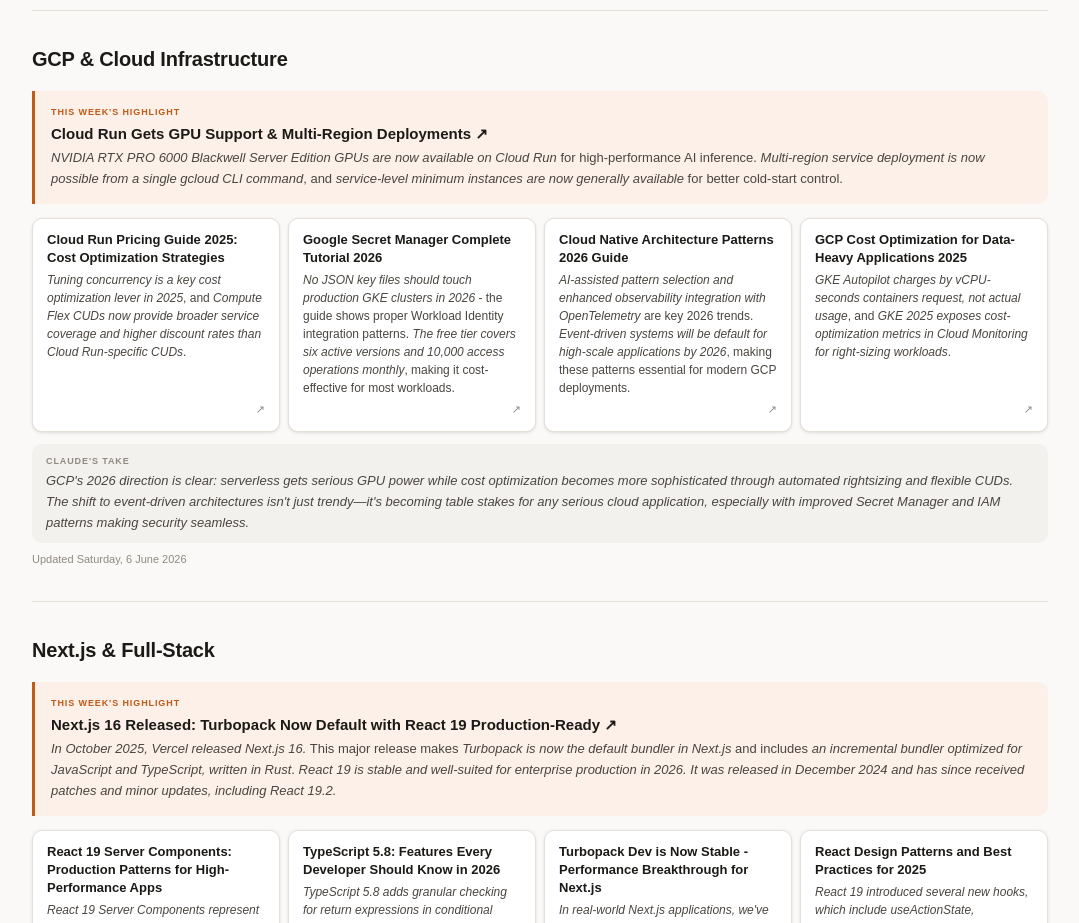
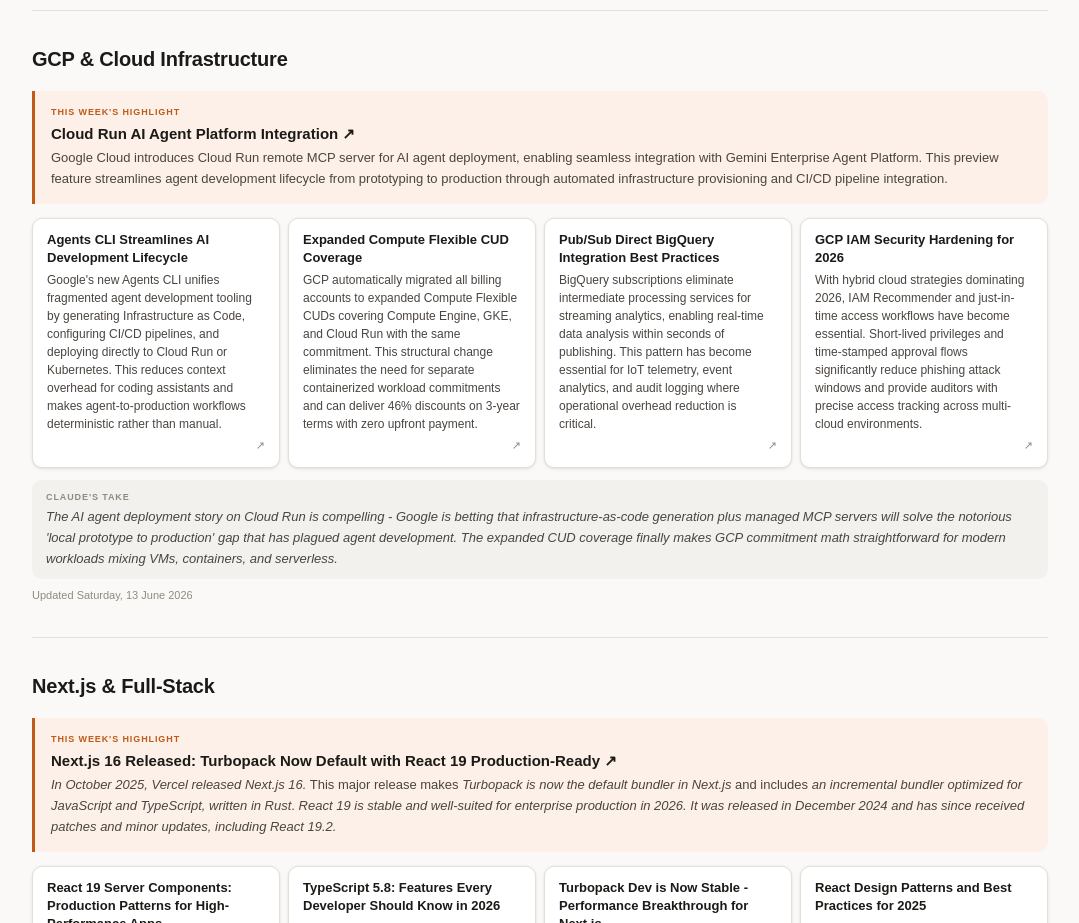
Before and after one commit to funfairlabs-incubator/learning-monkey-switch, a plain HTML site: page index.html in a window 1280 px wide. Shown: the part 1020-1943 px from the top of the page, without its empty margins (100-1179 px from the left). Drawn offline with Linux system fonts and the light colour scheme.

Commit message:
deploy: 1360a6465daa8ebb4243bf1f9781ef4fed49abbd

```diff
--- a/index.html
+++ b/index.html
@@ -88,38 +88,38 @@
     <div class="highlight-card">
       <span class="highlight-label">This week's highlight</span>
       <a href="https://cloud.google.com/blog/products/serverless/whats-new-for-cloud-run-at-next26" target="_blank" rel="noopener noreferrer" class="highlight-link">
-        Cloud Run Gets GPU Support & Multi-Region Deployments ↗
+        Cloud Run AI Agent Platform Integration ↗
       </a>
-      <p class="highlight-summary"><cite index="5-7">NVIDIA RTX PRO 6000 Blackwell Server Edition GPUs are now available on Cloud Run</cite> for high-performance AI inference. <cite index="1-8">Multi-region service deployment is now possible from a single gcloud CLI command</cite>, and <cite index="1-9">service-level minimum instances are now generally available</cite> for better cold-start control.</p>
+      <p class="highlight-summary">Google Cloud introduces Cloud Run remote MCP server for AI agent deployment, enabling seamless integration with Gemini Enterprise Agent Platform. This preview feature streamlines agent development lifecycle from prototyping to production through automated infrastructure provisioning and CI/CD pipeline integration.</p>
     </div>
     <div class="resources-grid">
 
-    <a href="https://cloudchipr.com/blog/cloud-run-pricing" target="_blank" rel="noopener noreferrer" class="resource-card">
-      <span class="resource-title">Cloud Run Pricing Guide 2025: Cost Optimization Strategies</span>
-      <span class="resource-why"><cite index="12-26,12-27">Tuning concurrency is a key cost optimization lever in 2025</cite>, and <cite index="15-5,15-6">Compute Flex CUDs now provide broader service coverage and higher discount rates than Cloud Run-specific CUDs</cite>.</span>
+    <a href="https://www.infoq.com/news/2026/04/agents-cli-google-cloud/" target="_blank" rel="noopener noreferrer" class="resource-card">
+      <span class="resource-title">Agents CLI Streamlines AI Development Lifecycle</span>
+      <span class="resource-why">Google's new Agents CLI unifies fragmented agent development tooling by generating Infrastructure as Code, configuring CI/CD pipelines, and deploying directly to Cloud Run or Kubernetes. This reduces context overhead for coding assistants and makes agent-to-production workflows deterministic rather than manual.</span>
       <span class="resource-link-icon">↗</span>
     </a>
-    <a href="https://computingforgeeks.com/google-cloud-secret-manager-tutorial/" target="_blank" rel="noopener noreferrer" class="resource-card">
-      <span class="resource-title">Google Secret Manager Complete Tutorial 2026</span>
-      <span class="resource-why"><cite index="21-22">No JSON key files should touch production GKE clusters in 2026</cite> - the guide shows proper Workload Identity integration patterns. <cite index="21-24,21-25">The free tier covers six active versions and 10,000 access operations monthly</cite>, making it cost-effective for most workloads.</span>
+    <a href="https://www.usage.ai/blogs/gcp/compute-engine" target="_blank" rel="noopener noreferrer" class="resource-card">
+      <span class="resource-title">Expanded Compute Flexible CUD Coverage</span>
+      <span class="resource-why">GCP automatically migrated all billing accounts to expanded Compute Flexible CUDs covering Compute Engine, GKE, and Cloud Run with the same commitment. This structural change eliminates the need for separate containerized workload commitments and can deliver 46% discounts on 3-year terms with zero upfront payment.</span>
       <span class="resource-link-icon">↗</span>
     </a>
-    <a href="https://clearfuze.com/blog/cloud-native-architecture-patterns/" target="_blank" rel="noopener noreferrer" class="resource-card">
-      <span class="resource-title">Cloud Native Architecture Patterns 2026 Guide</span>
-      <span class="resource-why"><cite index="38-1">AI-assisted pattern selection and enhanced observability integration with OpenTelemetry</cite> are key 2026 trends. <cite index="37-6,37-7">Event-driven systems will be default for high-scale applications by 2026</cite>, making these patterns essential for modern GCP deployments.</span>
+    <a href="https://oneuptime.com/blog/post/2026-02-02-pubsub-bigquery/view" target="_blank" rel="noopener noreferrer" class="resource-card">
+      <span class="resource-title">Pub/Sub Direct BigQuery Integration Best Practices</span>
+      <span class="resource-why">BigQuery subscriptions eliminate intermediate processing services for streaming analytics, enabling real-time data analysis within seconds of publishing. This pattern has become essential for IoT telemetry, event analytics, and audit logging where operational overhead reduction is critical.</span>
       <span class="resource-link-icon">↗</span>
     </a>
-    <a href="https://www.binadox.com/blog/gcp-cost-optimization-for-data-heavy-applications-in-2025/" target="_blank" rel="noopener noreferrer" class="resource-card">
-      <span class="resource-title">GCP Cost Optimization for Data-Heavy Applications 2025</span>
-      <span class="resource-why"><cite index="13-21,13-22">GKE Autopilot charges by vCPU-seconds containers request, not actual usage</cite>, and <cite index="13-22,13-23">GKE 2025 exposes cost-optimization metrics in Cloud Monitoring for right-sizing workloads</cite>.</span>
+    <a href="https://fidelissecurity.com/cybersecurity-101/best-practices/google-cloud-platform-gcp-security/" target="_blank" rel="noopener noreferrer" class="resource-card">
+      <span class="resource-title">GCP IAM Security Hardening for 2026</span>
+      <span class="resource-why">With hybrid cloud strategies dominating 2026, IAM Recommender and just-in-time access workflows have become essential. Short-lived privileges and time-stamped approval flows significantly reduce phishing attack windows and provide auditors with precise access tracking across multi-cloud environments.</span>
       <span class="resource-link-icon">↗</span>
     </a>
     </div>
     <div class="claude-take">
       <span class="take-label">Claude's take</span>
-      <p>GCP's 2026 direction is clear: serverless gets serious GPU power while cost optimization becomes more sophisticated through automated rightsizing and flexible CUDs. The shift to event-driven architectures isn't just trendy—it's becoming table stakes for any serious cloud application, especially with improved Secret Manager and IAM patterns making security seamless.</p>
+      <p>The AI agent deployment story on Cloud Run is compelling - Google is betting that infrastructure-as-code generation plus managed MCP servers will solve the notorious 'local prototype to production' gap that has plagued agent development. The expanded CUD coverage finally makes GCP commitment math straightforward for modern workloads mixing VMs, containers, and serverless.</p>
     </div>
-    <div class="section-meta">Updated Saturday, 6 June 2026</div>
+    <div class="section-meta">Updated Saturday, 13 June 2026</div>
   </section>
 
   <section class="topic-section">
```
